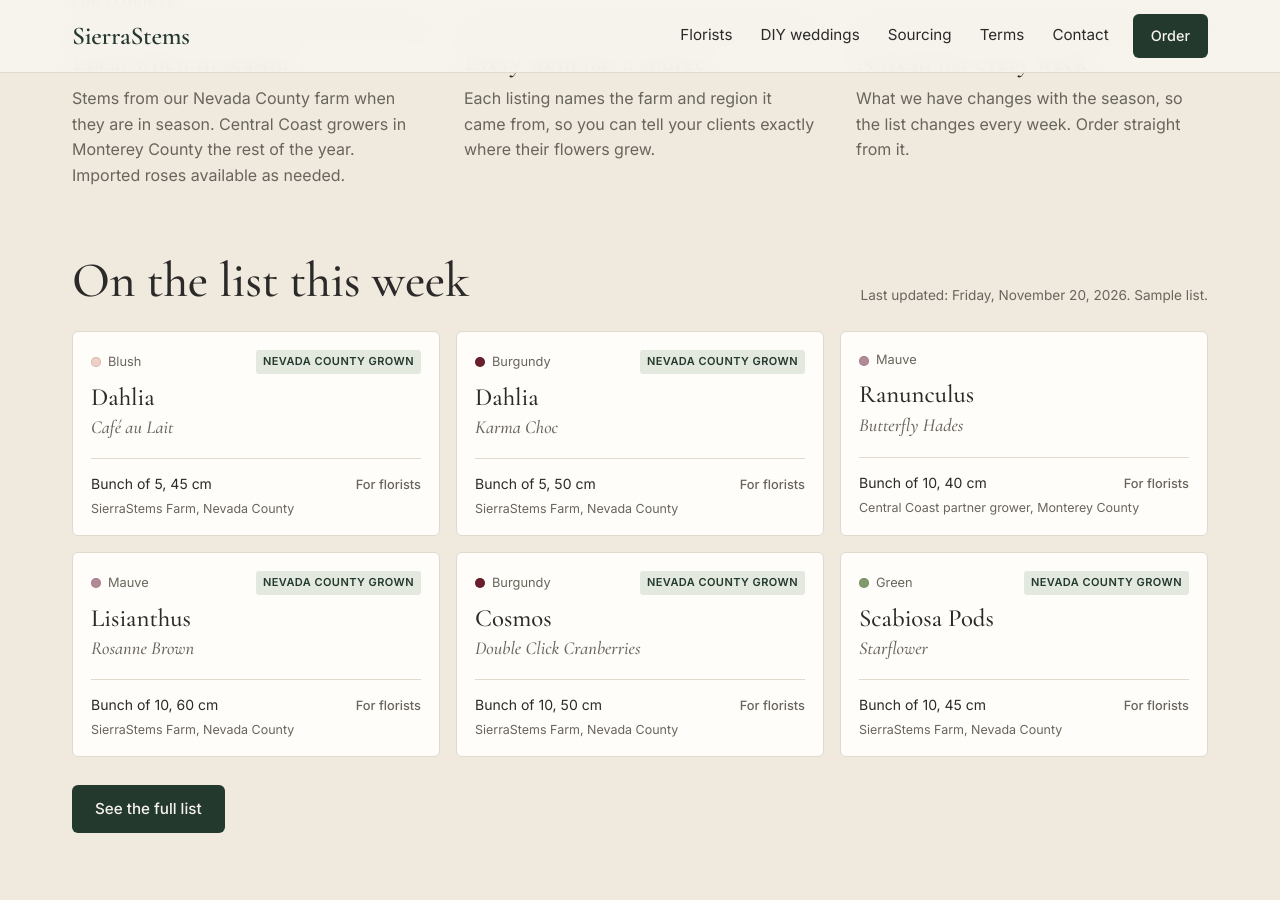
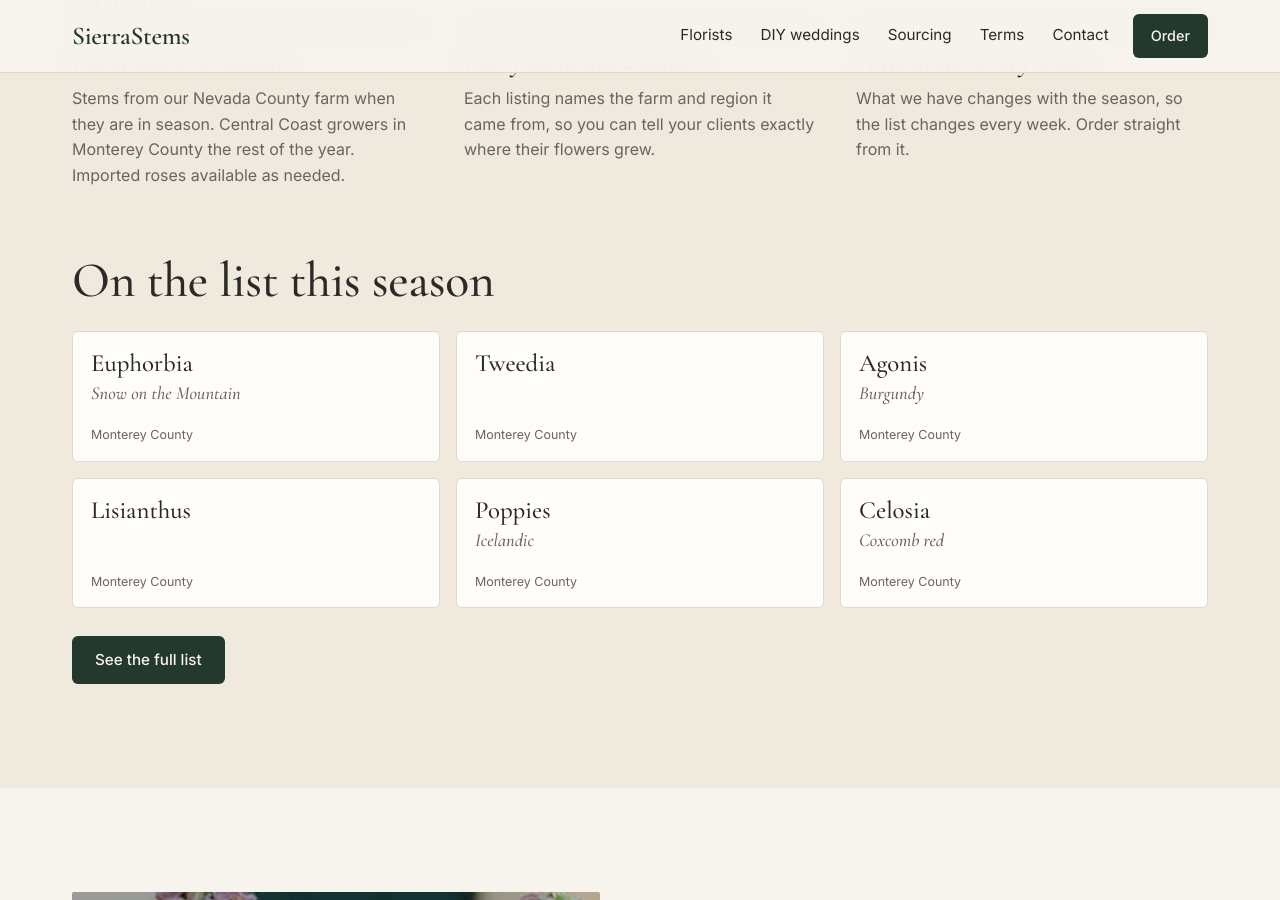
Before and after one commit to jshplhm/sierrastems, a Jekyll site: the page built from index.html, in a window 1280 px wide and 900 px high, scrolled down 1540 px. Built offline with Jekyll 4.4.1, drawn with Linux system fonts in a browser that asks for light colours.

Commit message:
Home: On the list this season, six picked stems
Co-Authored-By: Claude Opus 5.5 <noreply@anthropic.com>
Claude-Session: https://claude.ai/code/session_012d4NNvuZZmyaY4YyJAbTUg

```diff
--- /dev/null
+++ b/_data/home_season.yml
@@ -0,0 +1,7 @@
+# The six stems on the home page under "On the list this season". Edit freely; variety is optional.
+- { name: Euphorbia, variety: Snow on the Mountain, source: Monterey County }
+- { name: Tweedia, variety: "", source: Monterey County }
+- { name: Agonis, variety: Burgundy, source: Monterey County }
+- { name: Lisianthus, variety: "", source: Monterey County }
+- { name: Poppies, variety: Icelandic, source: Monterey County }
+- { name: Celosia, variety: Coxcomb red, source: Monterey County }
--- a/assets/css/main.css
+++ b/assets/css/main.css
@@ -170,6 +170,8 @@ button, input, select, textarea { font: inherit; color: inherit; }
 .pc-foot { display: flex; justify-content: space-between; align-items: baseline; margin-top: 14px; padding-top: 12px; border-top: 1px solid var(--line); font-size: .875rem; }
 .pc-foot strong { font-weight: 600; font-size: 1rem; }
 .pc-source { font-size: .78rem; color: var(--muted); }
+.season-grid .preview-card a { display: flex; flex-direction: column; }
+.season-grid .pc-source { margin-top: auto; padding-top: 14px; }
 
 .skeleton { list-style: none; height: 150px; border-radius: var(--r); background: linear-gradient(90deg, var(--surface) 0%, #f1ece3 50%, var(--surface) 100%); background-size: 200% 100%; animation: shimmer 1.4s linear infinite; border: 1px solid var(--line); }
 .skeleton span { display: none; }
--- a/index.html
+++ b/index.html
@@ -57,11 +55,17 @@ scripts:
     </ul>
 
     <div class="section-head preview-head">
-      <h2 class="h-display">On the list this week</h2>
-      <p class="updated" data-updated aria-live="polite">&nbsp;</p>
+      <h2 class="h-display">On the list this season</h2>
     </div>
-    <ul class="preview-grid" data-preview>{% include stem-skeleton.html count=6 %}</ul>
-    <noscript><p>Turn on JavaScript to see this week's list, or <a href="{{ '/contact/' | relative_url }}">contact us</a>.</p></noscript>
+    <ul class="preview-grid season-grid">
+      {%- for i in site.data.home_season %}
+      <li class="preview-card"><a href="{{ '/availability/' | relative_url }}">
+        <span class="pc-name">{{ i.name }}</span>
+        <span class="pc-variety">{{ i.variety }}</span>
+        <span class="pc-source">{{ i.source }}</span>
+      </a></li>
+      {%- endfor %}
+    </ul>
     <p class="section-cta"><a class="btn btn-primary" href="{{ '/availability/' | relative_url }}">See the full list</a></p>
   </div>
 </section>
```
Also changed, not shown: other parts of index.html (+0 -2 lines).
